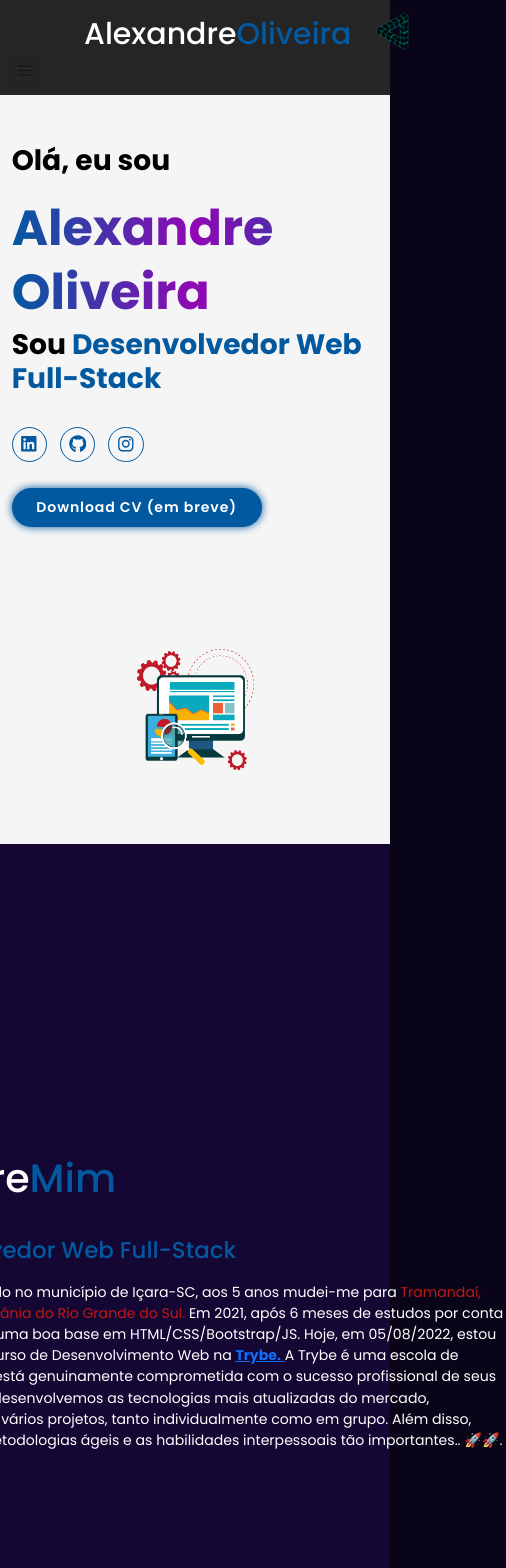
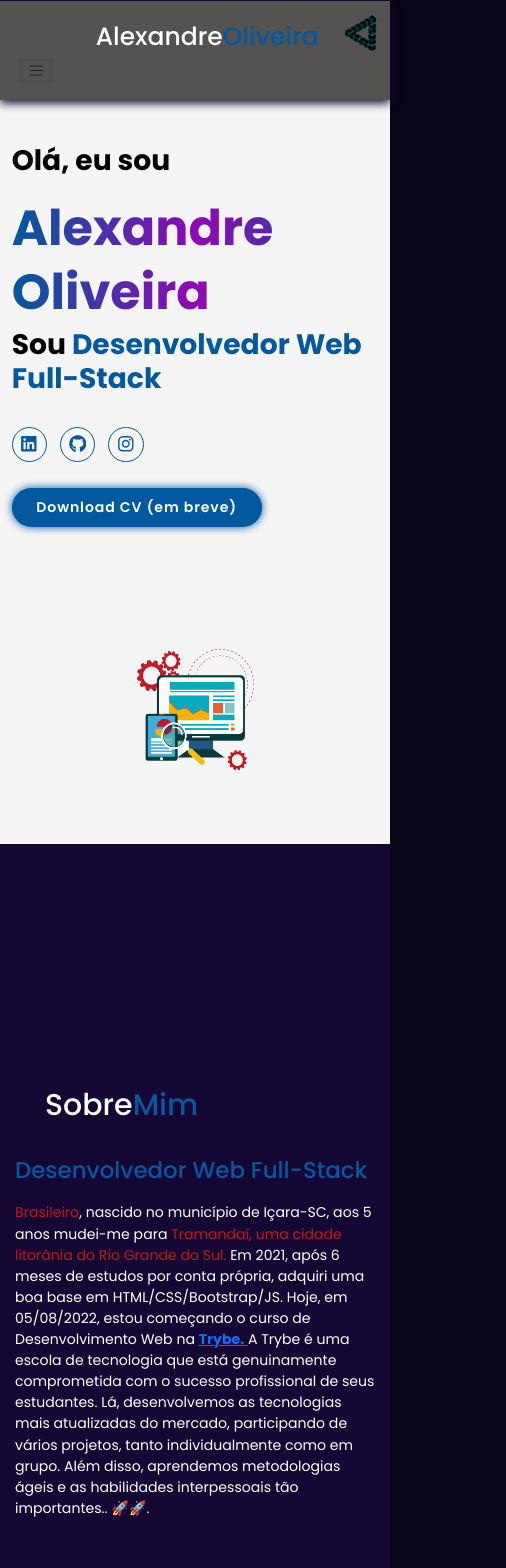
Before and after one commit to AlexyOliveira/AlexyOliveira.github.io, a React (Vite) app: page / in a window 390 px wide. Shown: the top 1568 px of the page, 506 px wide, since content can reach past the window. Built offline with nearby package versions, Linux system fonts and the light colour scheme.

Commit message:
some fixes in style

```diff
--- a/src/App.css
+++ b/src/App.css
@@ -48,3 +48,135 @@ section {
     padding: 10rem 3% 2rem;
   }
 }
+
+@media (max-width: 1200px) {
+  html {
+    font-size: 55%;
+  }
+}
+
+@media (max-width: 991px) {
+  .header {
+    padding: 2rem 3%;
+  }
+
+  section {
+    padding: 10rem 3% 2rem;
+  }
+
+  .footer {
+    padding: 2rem 3%;
+  }
+}
+
+@media (max-width: 768px) {
+  .navbar {
+    top: 100%;
+    display: flex;
+    justify-content: space-between;
+    left: 0;
+    width: 100%;
+    padding: 1rem 3%;
+    background: var(--bg-color);
+    border-top: 0.1rem solid var(--second-bg-color);
+    box-shadow: 0 0.5rem 1rem var(--second-bg-color);
+  }
+
+  .navbar a {
+    font-size: 1.5rem;
+    gap: 0.5rem;
+  }
+
+  .first-name {
+    font-size: 12px;
+  }
+  .second-name {
+    font-size: 12px;
+  }
+
+  .about-content h2 {
+    margin-right: 155px;
+  }
+}
+
+@media (max-width: 420px) {
+  .about {
+    flex-direction: column-reverse;
+  }
+
+  .about div img {
+    width: 300px;
+  }
+
+  .about-content {
+    width: 360px;
+  }
+
+  .about-content h2 {
+    font-size: 30px;
+  }
+
+  .about-content h3 {
+    font-size: 16px;
+  }
+
+  .about-content p {
+    font-size: 13px;
+  }
+
+  .skills h2 {
+    font-size: 30px;
+  }
+
+  .skills-content {
+    width: 360px;
+  }
+
+  .skill-icon {
+    width: 70px;
+    margin: 18px;
+  }
+
+  .portfolio h2 {
+    font-size: 30px;
+  }
+
+  .portfolio-container {
+    flex-direction: column;
+    justify-content: center;
+    width: 400px;
+  }
+
+  .portfolio-container .portfolio-box {
+    height: 400px;
+  }
+
+  .portfolio-box h4 {
+    font-size: 25px;
+  }
+
+  .footer {
+    flex-direction: column;
+  }
+
+  .footer p {
+    font-size: 20px;
+  }
+
+  .footer .footer-text {
+    justify-content: center;
+    align-items: center;
+    text-align: center;
+  }
+
+  .footer-iconTop {
+    width: 100%;
+    text-align: center;
+    margin-top: 4px;
+  }
+
+  .footer-icon {
+    font-size: 30px;
+    margin-right: 30px;
+  }
+}
--- a/src/components/Header.css
+++ b/src/components/Header.css
@@ -14,7 +14,7 @@
 .navbar a:hover,
 .navbar a.active {
   color: var(--main-color);
-  transform: scale(1.1);
+  transform: scale(1.2);
 }
 
 @keyframes rotate {
@@ -38,7 +38,7 @@
 }
 
 .header-nav {
-  background-color: rgb(37 37 37);
+  background-color: rgb(85, 82, 82);
 }
 
 .first-name {
@@ -62,8 +62,5 @@
 }
 
 .container-name h2{
-  font-size: 30px;
+  font-size: 25px;
 }
-
-
-/*  */
```
